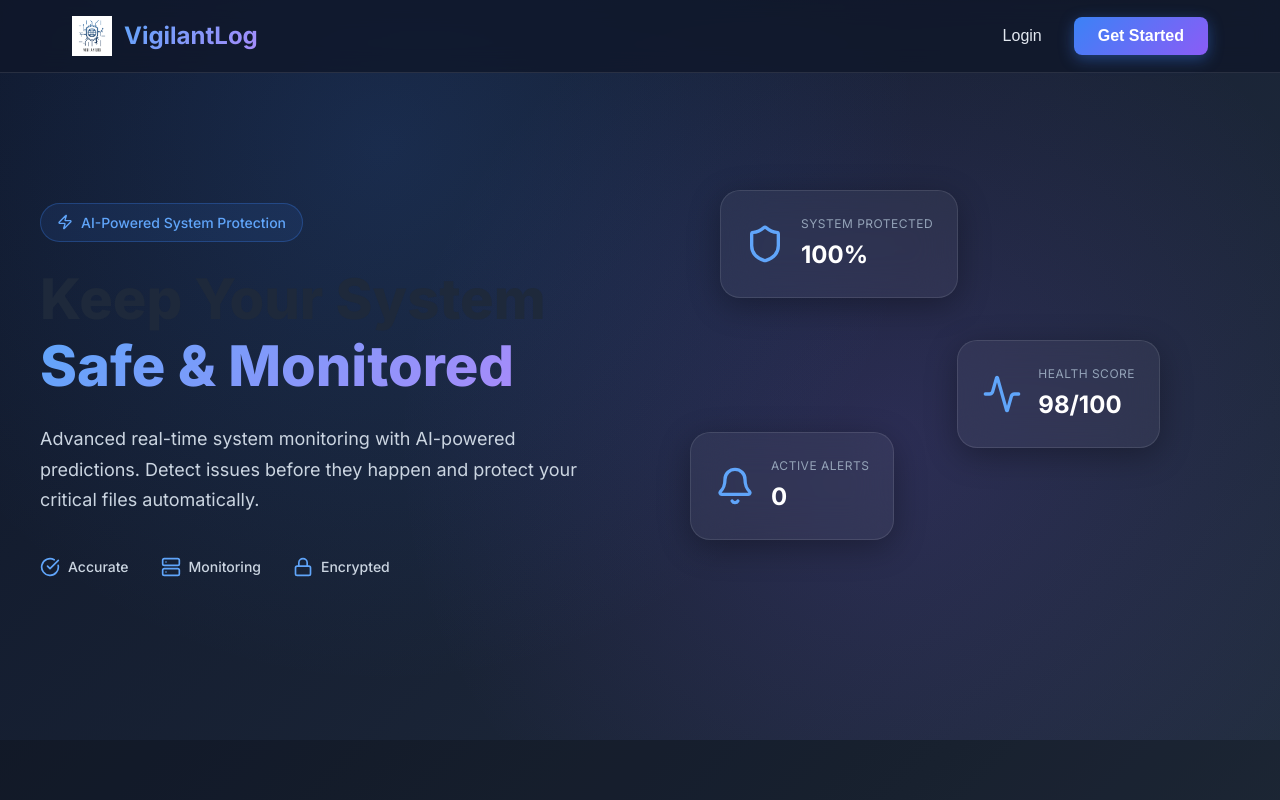
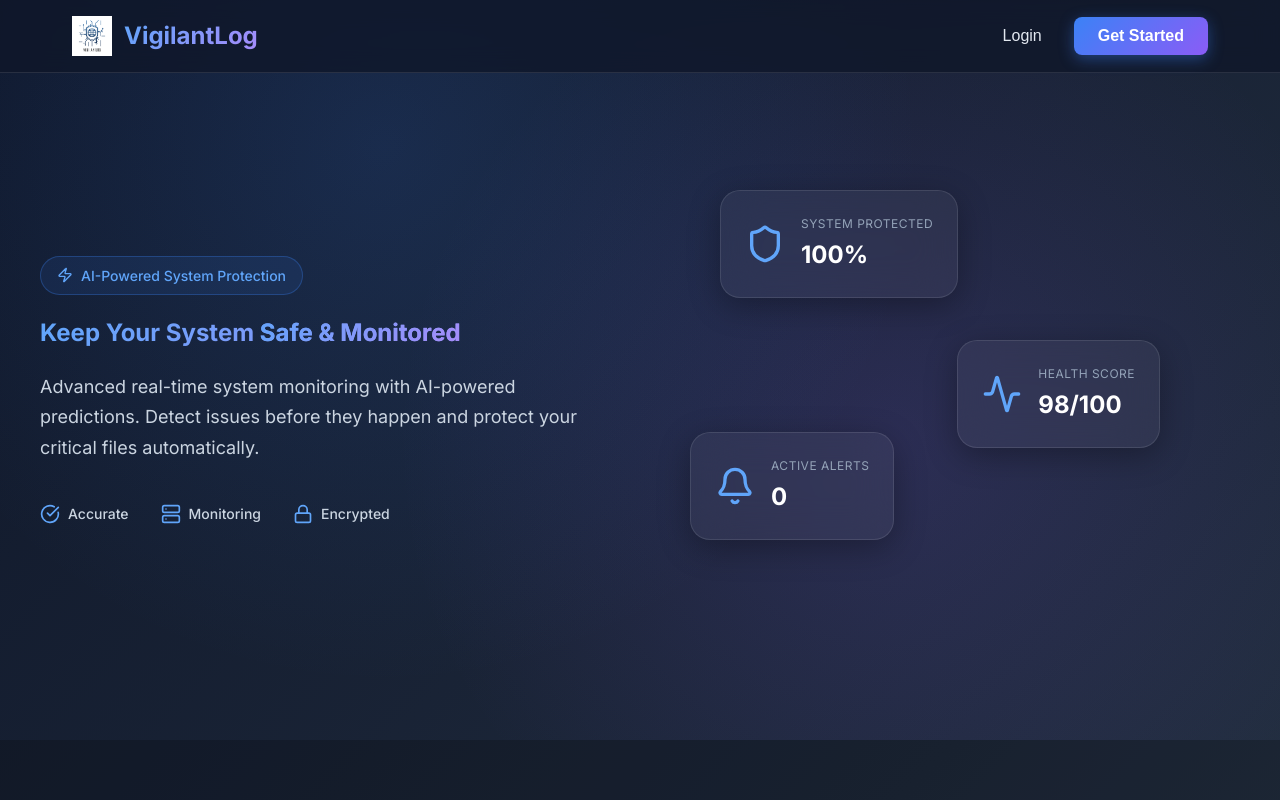
Before and after one commit to Nishanth-ck/vigilant-log-frontend, a React (Vite) app: page / in a window 1280 px wide. Shown: the top 800 px of the page. Built offline with nearby package versions, Linux system fonts and the light colour scheme; no server answers.

Commit message:
latest pull merge from Pruthvi 5

```diff
--- a/src/pages/HomePage.jsx
+++ b/src/pages/HomePage.jsx
@@ -78,7 +78,7 @@ export default function HomePage() {
               <Zap size={16} />
               <span>AI-Powered System Protection</span>
             </div>
-            <h1 className="hero-title">
+            <h1 className="hero-gradient">
               Keep Your System
               <span className="hero-gradient"> Safe & Monitored</span>
             </h1>
```
